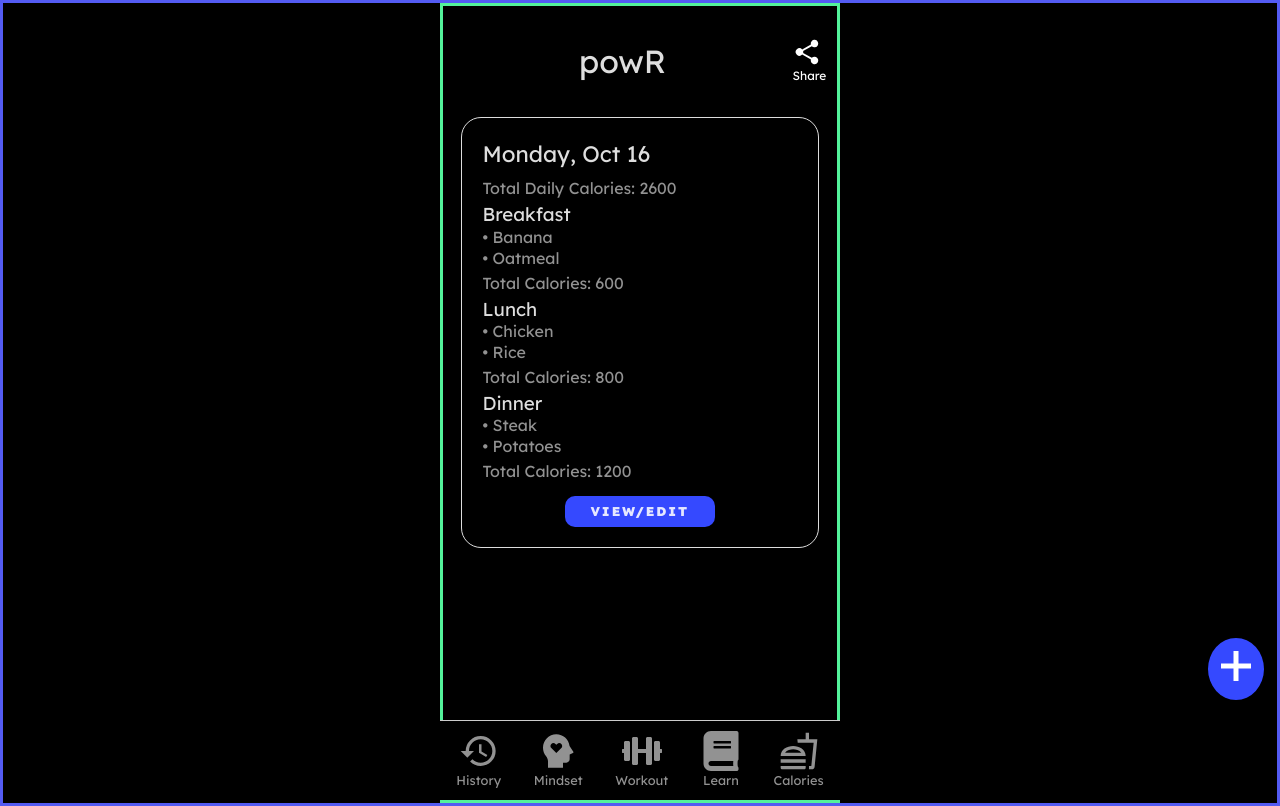
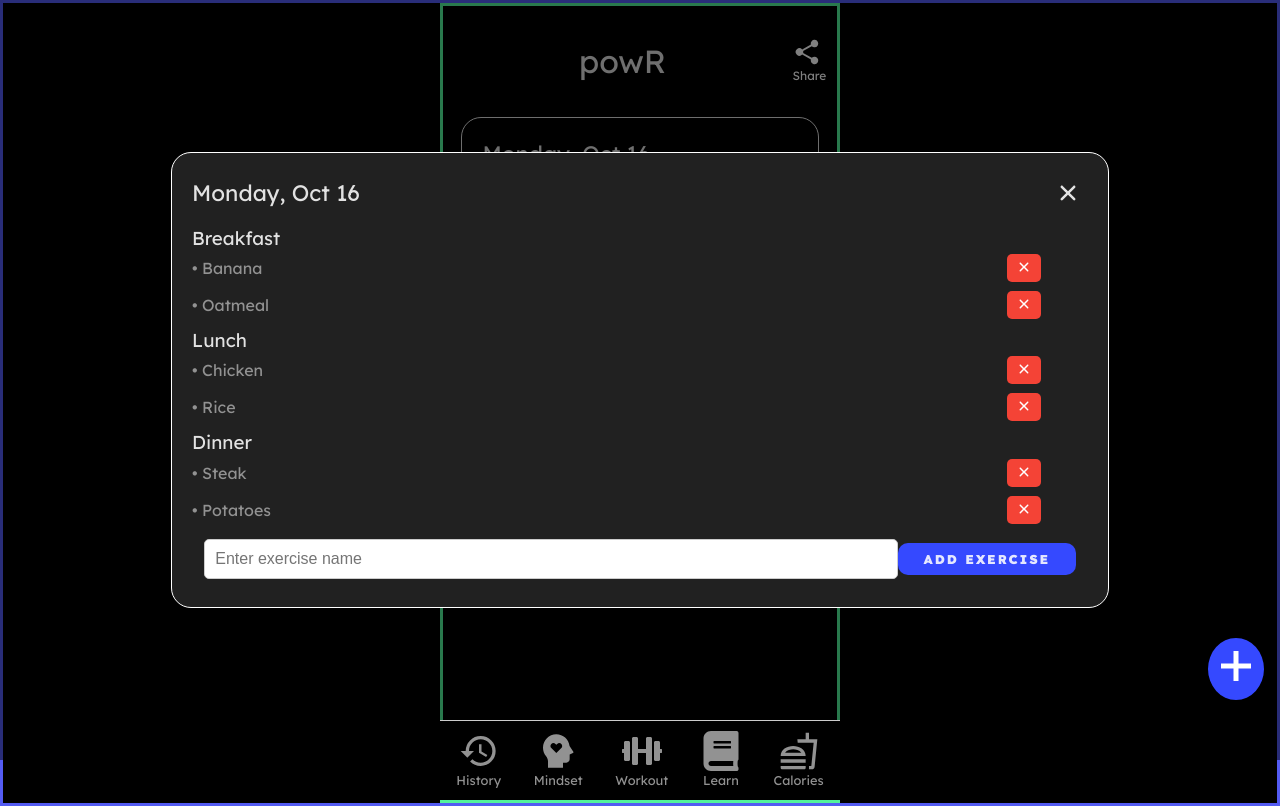
Before and after one commit to andreialbu03/powR, a React (Vite) app: page /calories in a window 1280 px wide. Both pictures are taken after a click on the link "VIEW/EDIT". Built offline with nearby package versions, Linux system fonts and the light colour scheme.

Commit message:
add saved meal view

```diff
--- a/src/components/page-tiles/CaloriePageTile.tsx
+++ b/src/components/page-tiles/CaloriePageTile.tsx
@@ -1,4 +1,5 @@
 import React from "react";
+import SavedMealTile from "./SavedMealTile";
 import "./CaloriePageTile.css";
 
 type MealType = {
@@ -60,13 +61,13 @@ export default function CaloriePageTile(props: CaloriePageTileProps) {
       <a className="btn" onClick={handleViewSavedWorkout}>
         View/Edit
       </a>
-      {/* {viewSavedWorkout && (
-        <SavedWorkoutTile
-          tileTitle={props.tileTitle}
-          savedWorkoutData={props.exercises}
+      {viewSavedWorkout && (
+        <SavedMealTile
+          date={props.date}
+          meals={props.meals}
           onClose={() => setViewSavedWorkout(false)}
         />
-      )} */}
+      )}
     </div>
   );
 }
--- /dev/null
+++ b/src/components/page-tiles/SavedMealTile.tsx
@@ -0,0 +1,83 @@
+import React from "react";
+import CloseButton from "../CloseButton";
+import RemoveWorkoutButton from "../RemoveWorkoutButton";
+
+type MealType = {
+  id: number;
+  mealName: string;
+  calories: number;
+  foods: FoodType[];
+};
+
+type FoodType = {
+  id: number;
+  name: string;
+};
+
+type SavedMealTileProps = {
+  date: string;
+  meals: MealType[];
+  onClose: () => void;
+};
+
+export default function SavedMealTile(props: SavedMealTileProps) {
+  const [savedMeals, setSavedMeals] = React.useState<MealType[]>(props.meals);
+  const [newMealName, setNewMealName] = React.useState<string>("");
+
+  const meals = props.meals.map((meal) => (
+    <div>
+      <h3 className="meal-type">{meal.mealName}</h3>
+
+      {meal.foods.map((food) => (
+        <div className="history-page-tile-exercises" key={meal.id}>
+          <li>
+            <span>• {food.name}</span>
+          </li>
+          <RemoveWorkoutButton handleClick={() => removeWorkout(meal.id)} />
+        </div>
+      ))}
+    </div>
+  ));
+
+  const removeWorkout = (exerciseId: number) => {
+    const updatedWorkoutData = savedMeals.filter(
+      (exercise) => exercise.id !== exerciseId
+    );
+    setSavedMeals(updatedWorkoutData);
+  };
+
+  //   const addExercise = () => {
+  //     if (newMealName.trim() !== "") {
+  //       const newMeal = {
+  //         id: Date.now(),
+  //         exerciseName: newMealName.trim(),
+  //       };
+
+  //       const updatedWorkoutData = [...savedMeals, newMeal];
+  //       setSavedMeals(updatedWorkoutData);
+  //       setNewMealName("");
+  //     }
+  //   };
+
+  return (
+    <div className="expanded-history-tile-overlay">
+      <div className="expanded-history-tile">
+        <div className="expanded-tile-header">
+          <h3 className="history-page-tile-date">{props.date}</h3>
+          <CloseButton handleClick={props.onClose} />
+        </div>
+        <div className="saved-exercise">{meals}</div>
+        <div>
+          <input
+            type="text"
+            value={newMealName}
+            onChange={(e) => setNewMealName(e.target.value)}
+            placeholder="Enter exercise name"
+            className="modern-input"
+          />
+          <a className="btn">Add Exercise</a>
+        </div>
+      </div>
+    </div>
+  );
+}
```
